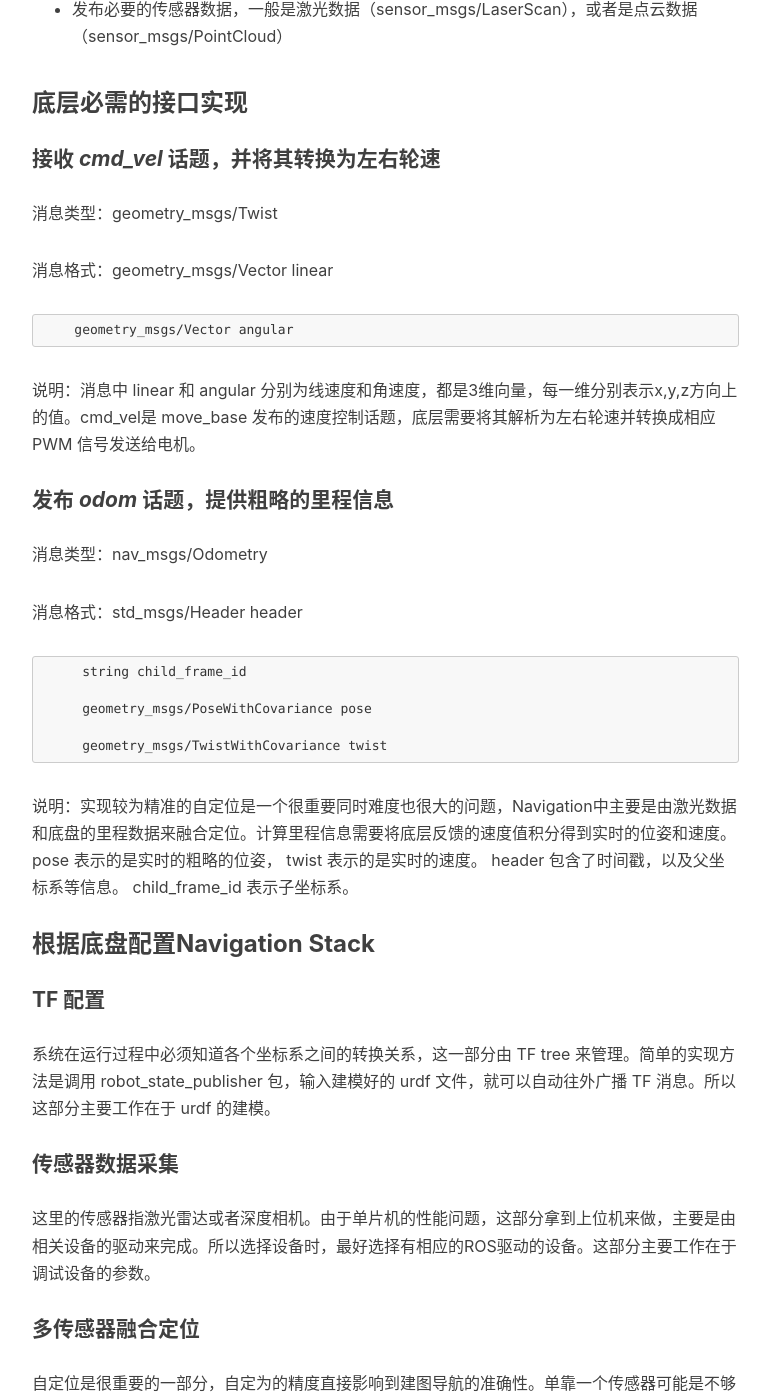
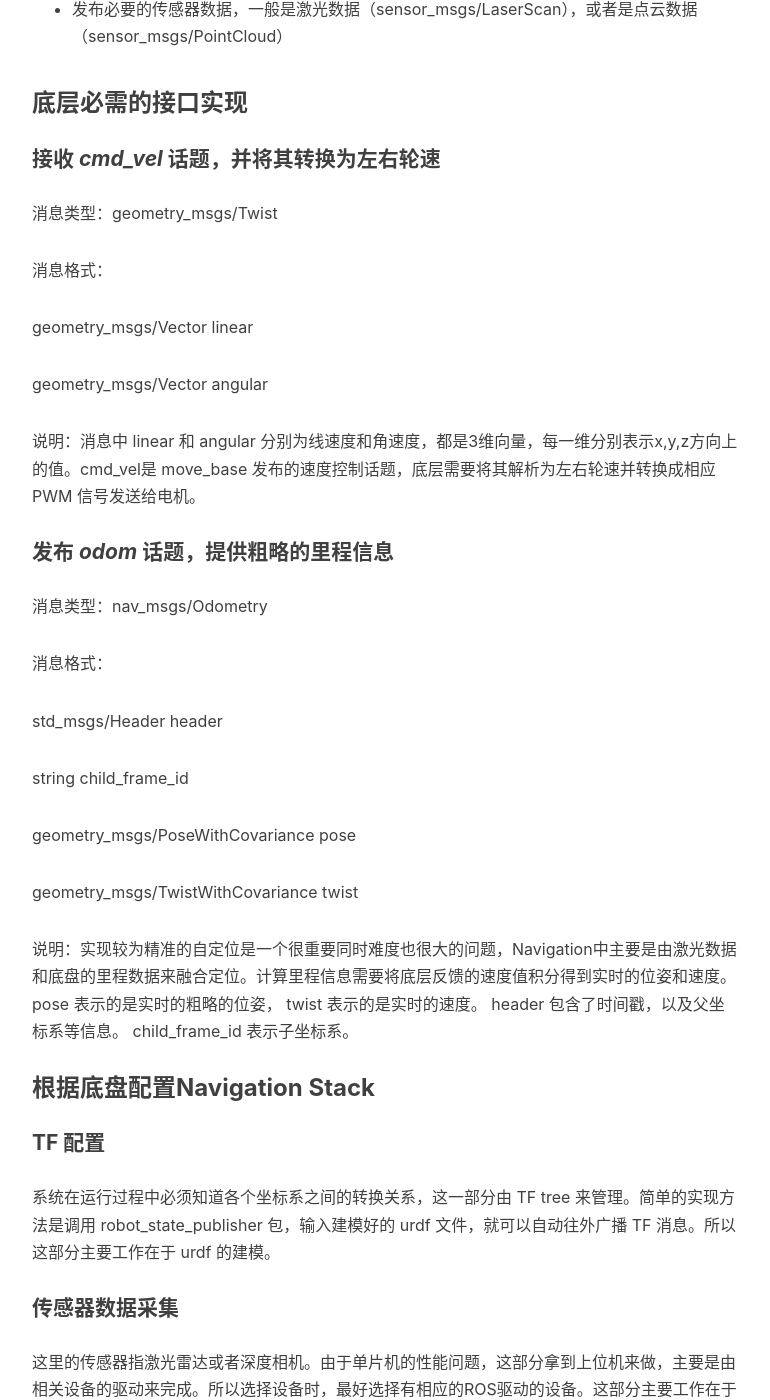
Before and after one commit to ozaki8/missmiaom.github.io, a Jekyll site: the page built from _posts/2016-5-5-tank1.markdown, in a window 1280 px wide and 1400 px high, scrolled down 2693 px. Shown: the whole window, without its empty margins (233-1003 px from the left). Built offline with Jekyll 4.4.1, drawn with Linux system fonts in a browser that asks for light colours; nearby versions of some CDN libraries; comment, search, counter and statistics services are not loaded.

```diff
--- a/_posts/2016-5-5-tank1.markdown
+++ b/_posts/2016-5-5-tank1.markdown
@@ -48,9 +48,11 @@ Navigation Stack能够根据机器人的里程计数据，传感器数据完成
 
 消息类型：geometry_msgs/Twist
 
-消息格式：geometry_msgs/Vector linear
+消息格式：
 
-        geometry_msgs/Vector angular
+geometry_msgs/Vector linear
+
+geometry_msgs/Vector angular
 
 说明：消息中 linear 和 angular 分别为线速度和角速度，都是3维向量，每一维分别表示x,y,z方向上的值。cmd_vel是 move_base 发布的速度控制话题，底层需要将其解析为左右轮速并转换成相应 PWM 信号发送给电机。
 
@@ -58,13 +60,15 @@ Navigation Stack能够根据机器人的里程计数据，传感器数据完成
 
 消息类型：nav_msgs/Odometry
 
-消息格式：std_msgs/Header header
+消息格式：
 
-         string child_frame_id
+std_msgs/Header header
 
-         geometry_msgs/PoseWithCovariance pose
+string child_frame_id
 
-         geometry_msgs/TwistWithCovariance twist
+geometry_msgs/PoseWithCovariance pose
+
+geometry_msgs/TwistWithCovariance twist
 
 说明：实现较为精准的自定位是一个很重要同时难度也很大的问题，Navigation中主要是由激光数据和底盘的里程数据来融合定位。计算里程信息需要将底层反馈的速度值积分得到实时的位姿和速度。 pose 表示的是实时的粗略的位姿， twist 表示的是实时的速度。 header 包含了时间戳，以及父坐标系等信息。 child_frame_id 表示子坐标系。
 
```
